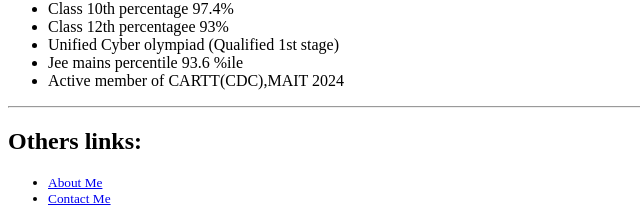
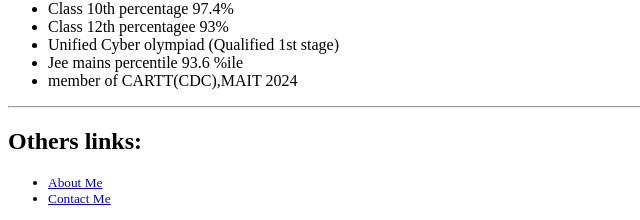
Before and after one commit to SameerParihar/capstone-1, a plain HTML site: page index.html in a window 1280 px wide. Shown: the part 811-1031 px from the top of the page, 0-640 px from the left. Drawn offline with Linux system fonts and the light colour scheme.

Commit message:
Update index.html

```diff
--- a/index.html
+++ b/index.html
@@ -54,7 +54,7 @@
         <li>Class 12th percentagee 93%</li>
         <li>Unified Cyber olympiad (Qualified 1st stage)</li>
         <li>Jee mains percentile 93.6 %ile</li>
-        <li>Active member of CARTT(CDC),MAIT 2024</li>
+        <li>member of CARTT(CDC),MAIT 2024</li>
     </ul>
     <hr>
     <h2>Others links:</h2>
```
